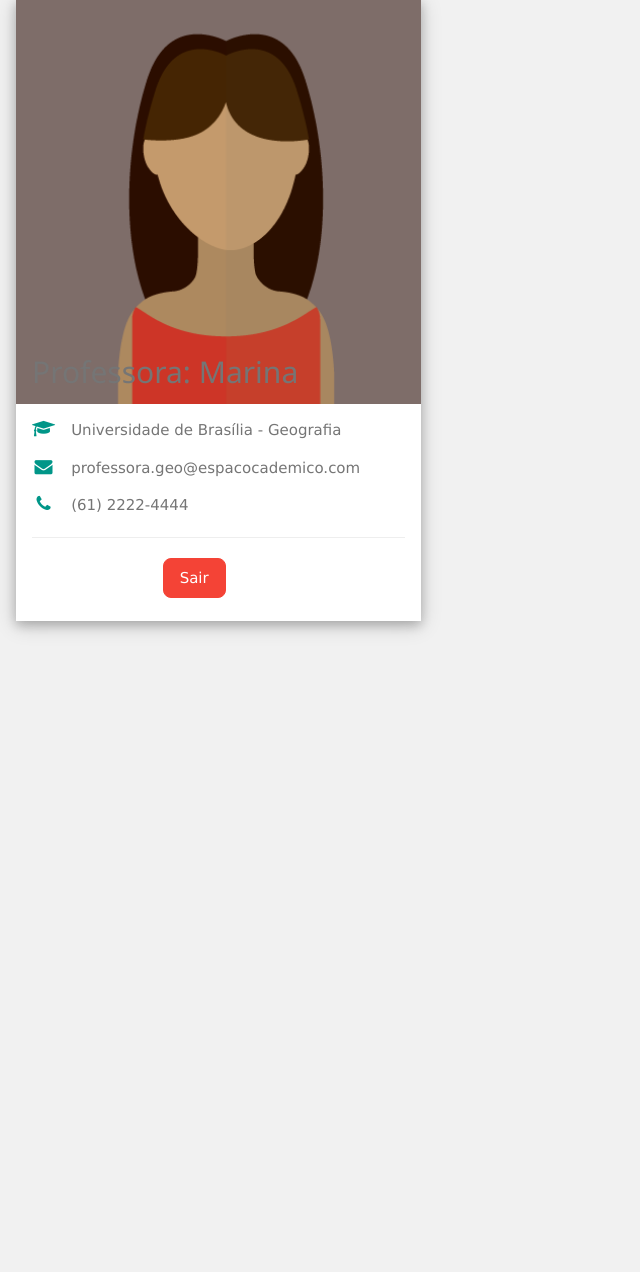
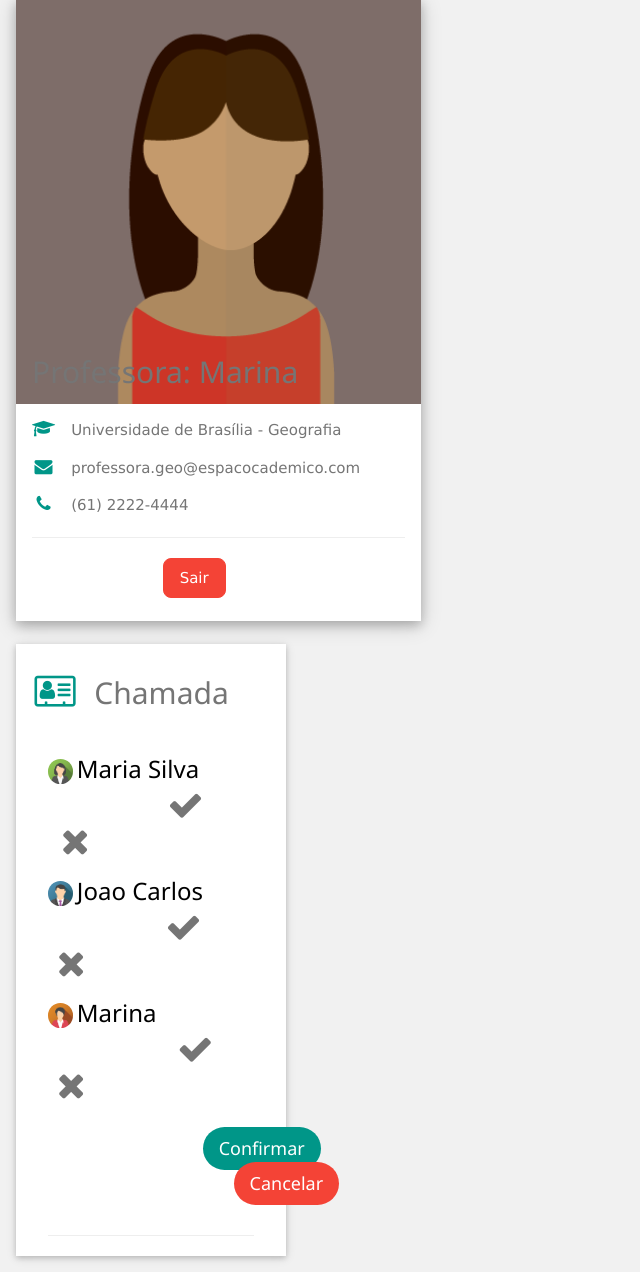
Before and after one commit to vTTRmec/espacoAcademico, a PHP site: page /professor.php in a window 1280 px wide. Shown: the part 17-1289 px from the top of the page, without its empty margins (0-640 px from the left). Before the commit the page ends 650 px from the top, so only its background shows below. Run offline with PHP 8.4, Linux system fonts and the light colour scheme; some libraries are stand-ins or nearby versions.

Commit message:
commit chamada
commit dos alunos e suas a opçao de dar falta e presença para o mesmo.

```diff
--- a/web/professor.php
+++ b/web/professor.php
@@ -50,6 +50,49 @@ img {
 
       </div><br>
 
+      <div class="w3-twothird">
+
+      <div class="w3-container w3-card w3-white w3-margin-bottom">
+        <h2 class="w3-text-grey w3-padding-16"><i class="fa fa fa-address-card-o fa-fw w3-margin-right w3-xxlarge w3-text-teal"></i>Chamada</h2>
+        <div class="w3-container">
+
+         <div>
+          <h3 ><img src="img/profHist.png" class="w3-circle" style="margin-right: 2%;">Maria Silva
+          <i id="iconChamada" class="fa fa-check fa-fw w3-xxlarge w3-text-grey" style="margin-left: 55.5%;" onclick="chamada('presente');">
+          </i>
+          <i id="iconChamadaFalta" class="fa fa-times fa-fw w3-xxlarge w3-text-grey" style="margin-top: -5%; margin-left: 2%;" onclick="chamada('ausente');">
+          </i>
+
+          </h3>
+
+
+          <h3 ><img src="img/profPort.png" class="w3-circle" style="margin-right: 2%;">Joao Carlos
+          <i id="iconChamada1" class="fa fa-check fa-fw w3-margin-right w3-xxlarge w3-text-grey" style="margin-left: 54.5%;" onclick="chamada1('presente');">
+          </i>
+          <i id="iconChamadaFalta1" class="fa fa-times fa-fw w3-xxlarge w3-text-grey" style="margin-top: -5%;" onclick="chamada1('ausente');">
+            </i>
+          </h3>
+
+
+          <h3 ><img src="img/profMat.png" class="w3-circle w3-xxlarge" style="margin-right: 2%;">Marina
+          <i id="iconChamada2" class="fa fa-check fa-fw w3-margin-right w3-xxlarge w3-text-grey" style="margin-left: 60.2%;" onclick="chamada2('presente');">
+          </i>
+          <i id="iconChamadaFalta2" class="fa fa-times fa-fw w3-xxlarge w3-text-grey" style="margin-top: -5%; margin-right: 1%;" onclick="chamada2('ausente');">
+            </i>
+          </h3>
+
+         </div>
+          <div>
+
+            <h3 id="textoChamada" class="w3-center" style="display: block;"></h3>
+              <h5 class="w3-btn w3-round-xxlarge w3-teal" onclick="botaoConfirmar()" style="margin-left: 75%;">Confirmar</h5>
+              <h5 class="w3-btn w3-round-xxlarge w3-red" onclick="botaoCancelar()" style="margin-left: 90%;margin-top: -8.9%;">Cancelar</h5>
+
+          </div>
+          <hr>
+        </div>
+        </div>
+        </div>
     	</div>
     </div>
   </div>
```
